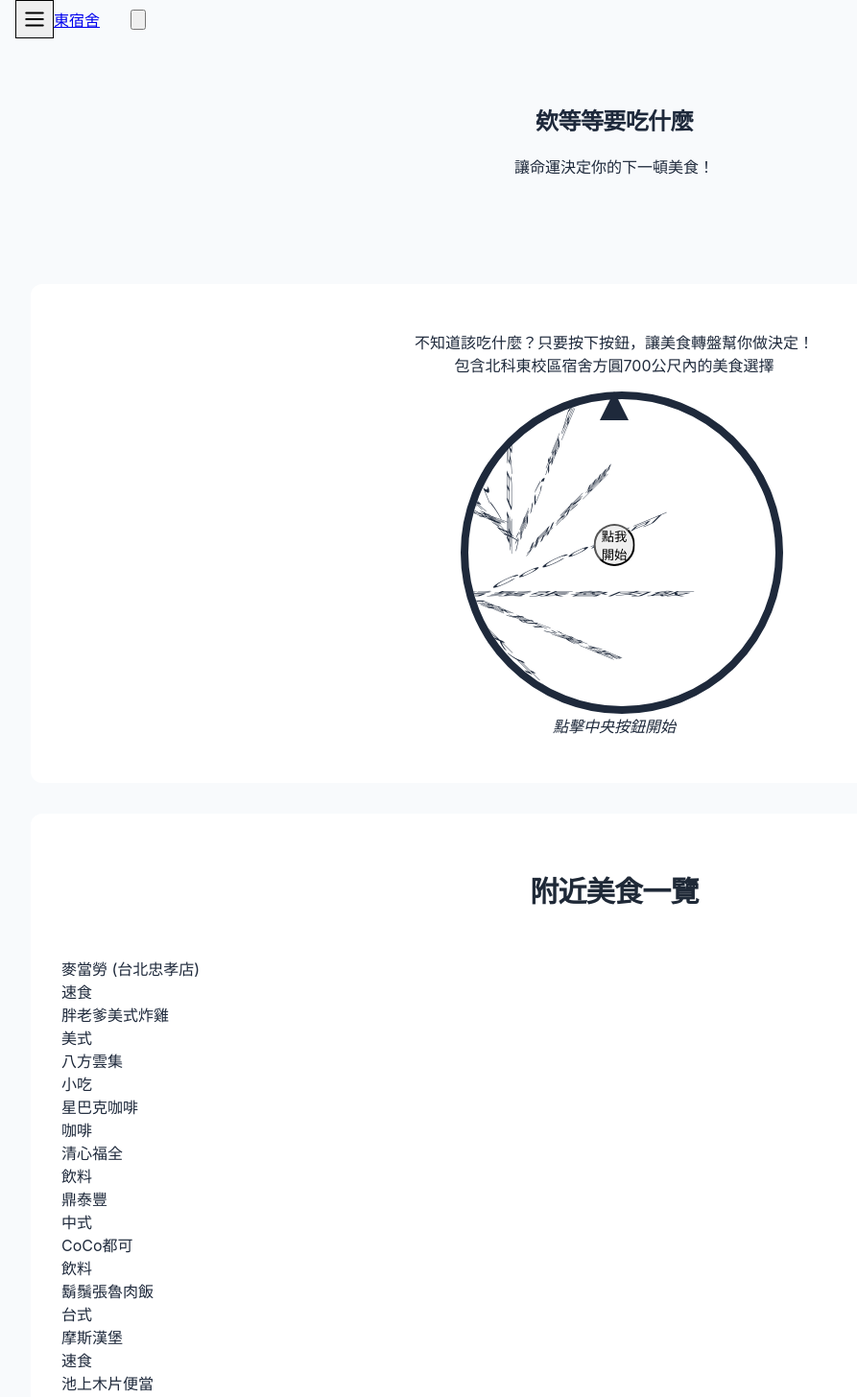
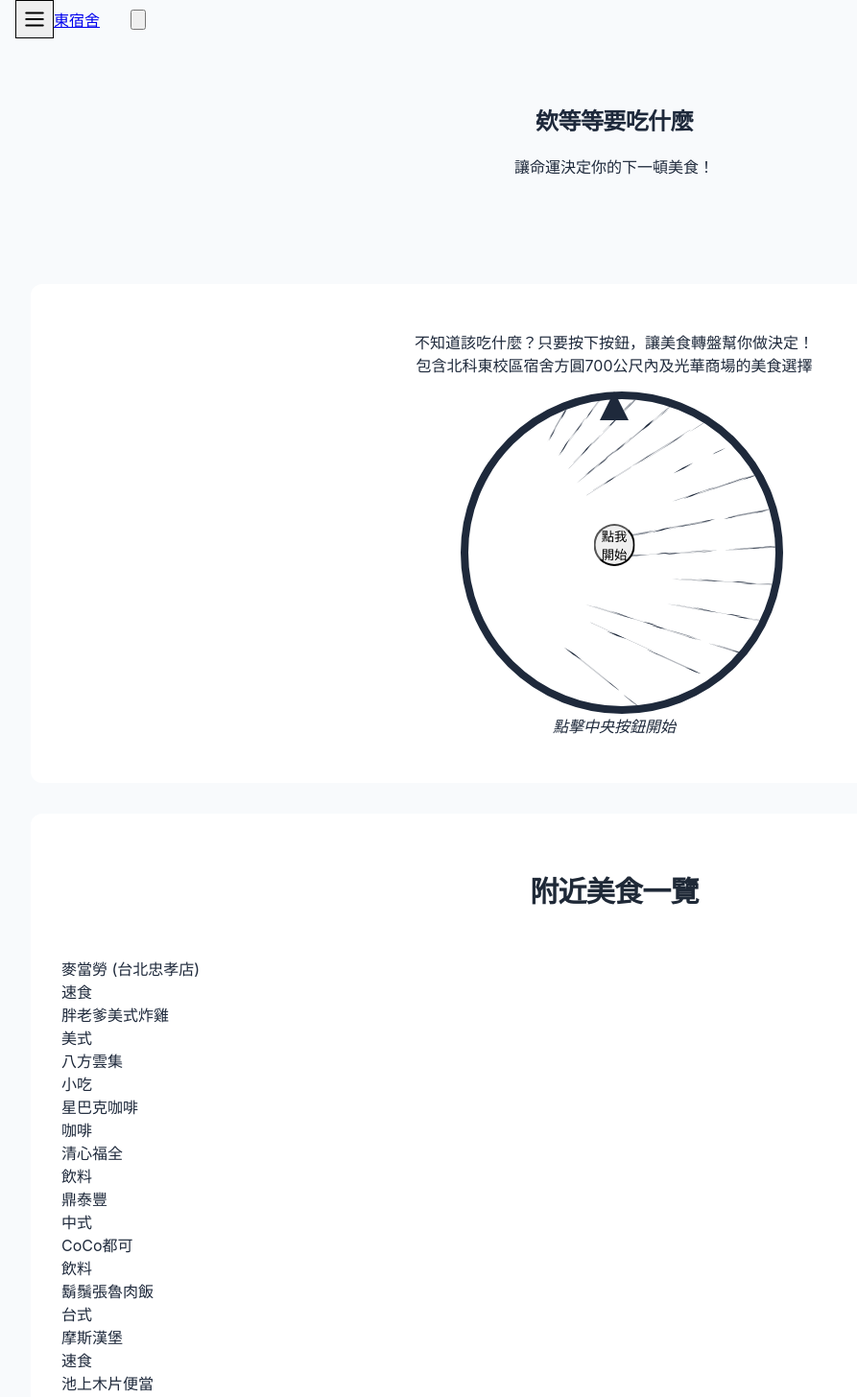
Before and after one commit to cnfzon/ntut_EastDormitory, a Next.js app in the folder ntut_eastdormitory/: page /food-finder in a window 1280 px wide. Shown: the top 1456 px of the page at 96% size, without its empty margins (0-893 px from the left). Built offline with nearby package versions, Linux system fonts and the light colour scheme.

Commit message:
添加光華商場的美食選項到轉盤中

```diff
--- a/ntut_eastdormitory/pages/food-finder.js
+++ b/ntut_eastdormitory/pages/food-finder.js
@@ -20,7 +20,43 @@ export default function FoodFinder() {
     { name: "爭鮮迴轉壽司", type: "日式", image: "/images/restaurants/sushi.jpg" },
     { name: "subway", type: "三明治", image: "/images/restaurants/sandwich.jpg" },
     { name: "拉亞漢堡", type: "早餐", image: "/images/restaurants/breakfast.jpg" },
-    { name: "7-11超商", type: "便利商店", image: "/images/restaurants/convenience.jpg" }
+    { name: "7-11超商", type: "便利商店", image: "/images/restaurants/convenience.jpg" },
+    // 光華商場美食選項
+    { name: "喬喜蛋炒飯專賣店", type: "中式", image: "/images/restaurants/chinese.jpg" },
+    { name: "阿姊的店碳烤三明治", type: "三明治", image: "/images/restaurants/sandwich.jpg" },
+    { name: "垃圾麵（喇舌麵）", type: "麵食", image: "/images/restaurants/noodles.jpg" },
+    { name: "就是愛煎餅果子·咔滋飯糰", type: "中式", image: "/images/restaurants/chinese.jpg" },
+    { name: "巧之味手工水餃", type: "中式", image: "/images/restaurants/dumpling.jpg" },
+    { name: "I'M PASTA", type: "義式", image: "/images/restaurants/pasta.jpg" },
+    { name: "佐藤精肉店", type: "日式", image: "/images/restaurants/japanese.jpg" },
+    { name: "銀記手擀刀切牛肉麵", type: "麵食", image: "/images/restaurants/noodles.jpg" },
+    { name: "光華蔥抓餅夾香腸", type: "小吃", image: "/images/restaurants/taiwanese.jpg" },
+    { name: "光華紅豆餅", type: "甜點", image: "/images/restaurants/dessert.jpg" },
+    { name: "光華豬血糕", type: "小吃", image: "/images/restaurants/taiwanese.jpg" },
+    { name: "光華特大章魚腳", type: "小吃", image: "/images/restaurants/seafood.jpg" },
+    { name: "TakeOut Burger&Cafe", type: "美式", image: "/images/restaurants/burger.jpg" },
+    { name: "小尾巴", type: "甜點", image: "/images/restaurants/dessert.jpg" },
+    { name: "Paper St. Coffee 紙街咖啡", type: "咖啡", image: "/images/restaurants/coffee.jpg" },
+    { name: "麵屋雞金", type: "日式", image: "/images/restaurants/ramen.jpg" },
+    { name: "丸舢拉麵", type: "日式", image: "/images/restaurants/ramen.jpg" },
+    { name: "Broccoli beer韓國餐酒食堂", type: "韓式", image: "/images/restaurants/korean.jpg" },
+    { name: "湯神頂級和牛牛肉麵", type: "麵食", image: "/images/restaurants/beef_noodle.jpg" },
+    { name: "DOMANI義式餐廳", type: "義式", image: "/images/restaurants/italian.jpg" },
+    { name: "PEPPINO培皮諾小館", type: "義式", image: "/images/restaurants/italian.jpg" },
+    { name: "黄河蜀魚館", type: "中式", image: "/images/restaurants/chinese.jpg" },
+    { name: "濟南牛肉麵", type: "麵食", image: "/images/restaurants/beef_noodle.jpg" },
+    { name: "本粥", type: "中式", image: "/images/restaurants/congee.jpg" },
+    { name: "溫咖哩", type: "咖哩", image: "/images/restaurants/curry.jpg" },
+    { name: "Power Beef", type: "牛肉", image: "/images/restaurants/beef.jpg" },
+    { name: "興波咖啡旗艦店", type: "咖啡", image: "/images/restaurants/coffee.jpg" },
+    { name: "小巷小象", type: "泰式", image: "/images/restaurants/thai.jpg" },
+    { name: "老德記手工拉麵店", type: "麵食", image: "/images/restaurants/noodles.jpg" },
+    { name: "阿春姨米粉湯", type: "湯品", image: "/images/restaurants/soup.jpg" },
+    { name: "特有種商行", type: "咖啡", image: "/images/restaurants/coffee.jpg" },
+    { name: "仨弄砂鍋煲", type: "中式", image: "/images/restaurants/hotpot.jpg" },
+    { name: "山海樓", type: "中式", image: "/images/restaurants/chinese.jpg" },
+    { name: "羊成小館", type: "中式", image: "/images/restaurants/chinese.jpg" },
+    { name: "許雪莉泰國時尚餐廳", type: "泰式", image: "/images/restaurants/thai.jpg" }
   ];
 
   const [rotating, setRotating] = useState(false);
@@ -89,7 +125,7 @@ export default function FoodFinder() {
           <p className="text-xl text-gray-700 mb-6">
             不知道該吃什麼？只要按下按鈕，讓美食轉盤幫你做決定！
             <br />
-            <span className="text-sm text-gray-500">包含北科東校區宿舍方圓700公尺內的美食選擇</span>
+            <span className="text-sm text-gray-500">包含北科東校區宿舍方圓700公尺內及光華商場的美食選擇</span>
           </p>
 
           <div className="relative mb-10 mx-auto" style={{ width: 320, height: 320 }}>
```
